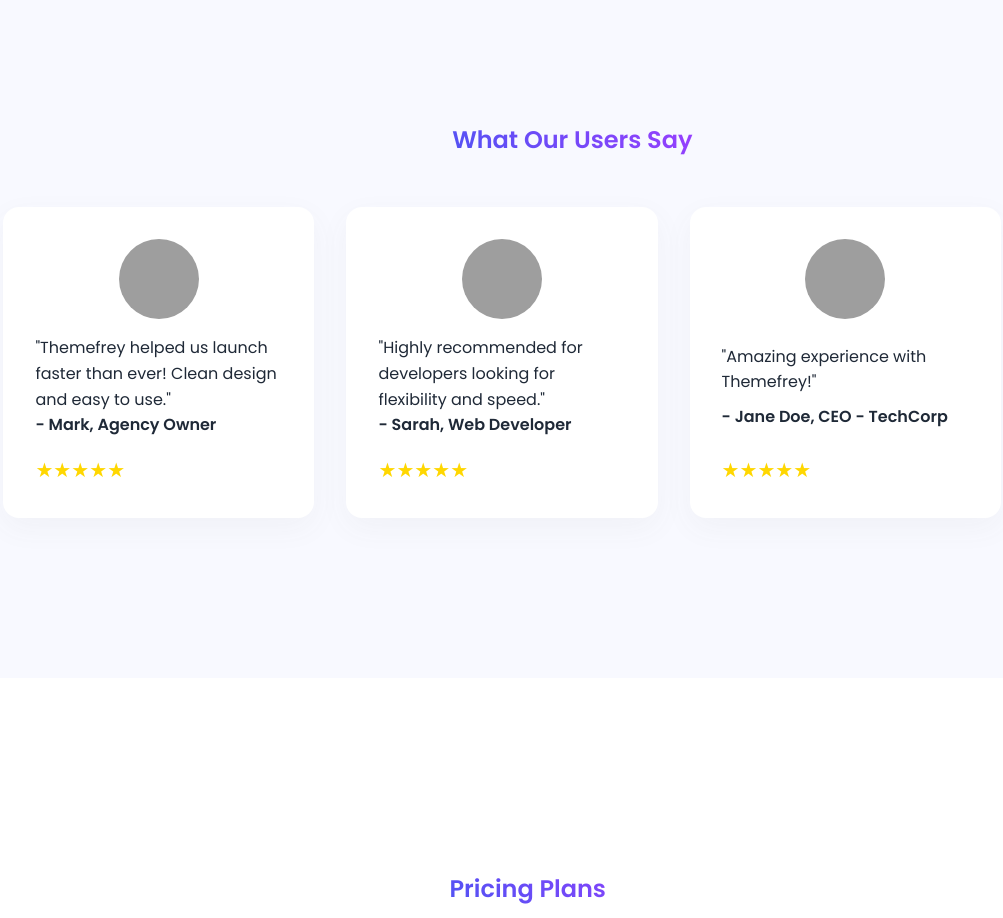
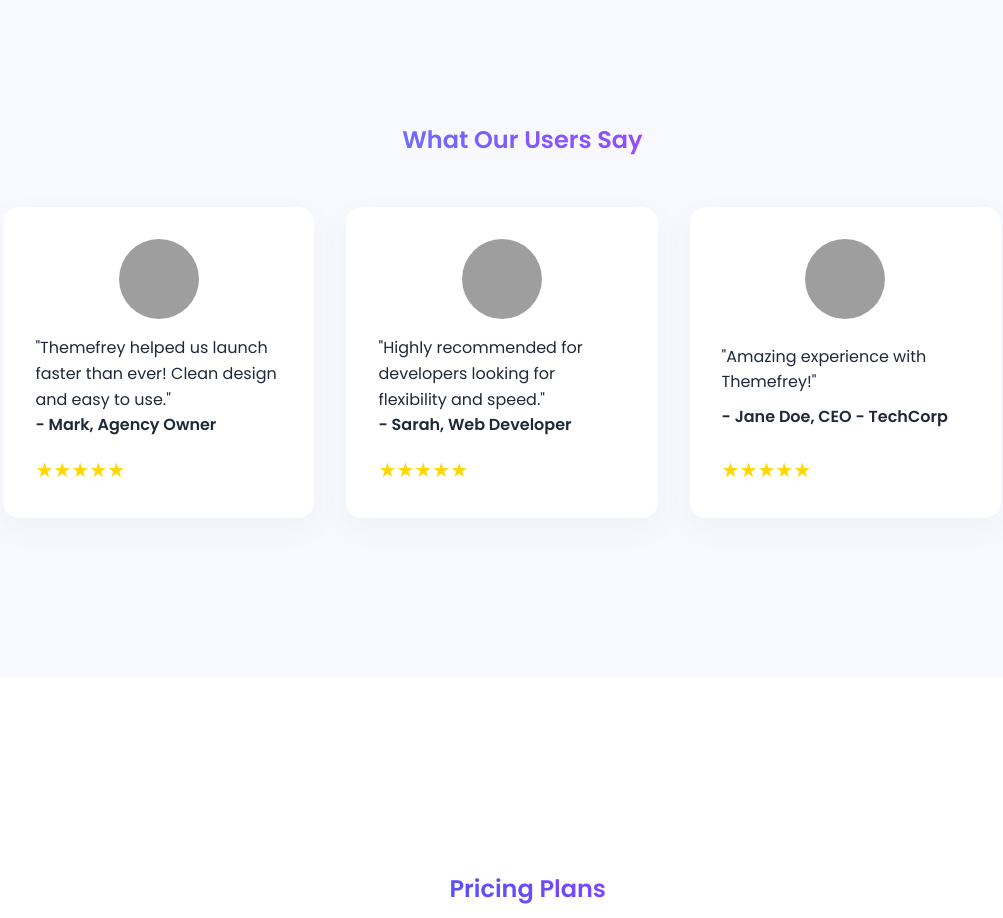
Before and after one commit to anjum357/Themefrey-landing-page-website-folder, a plain HTML site: page index.html in a window 1280 px wide. Shown: the part 3080-3998 px from the top of the page, without its empty margins (138-1141 px from the left). Drawn offline with Linux system fonts and the light colour scheme; grey boxes are pictures that could not be loaded.

Commit message:
Update index.html

```diff
--- a/index.html
+++ b/index.html
@@ -127,7 +127,7 @@
     <!-- Reviews Section -->
     <section class="reviews" id="reviews">
     <div class="review-part">
-      <h2 class="gradient-text1 animate-on-scroll">What Our Users Say</h2>
+      <h2 class="gradient-text5 animate-on-scroll">What Our Users Say</h2>
       <div class="reviews-container">
         <div class="review animate-on-scroll">
           <div class="review-image">
```
